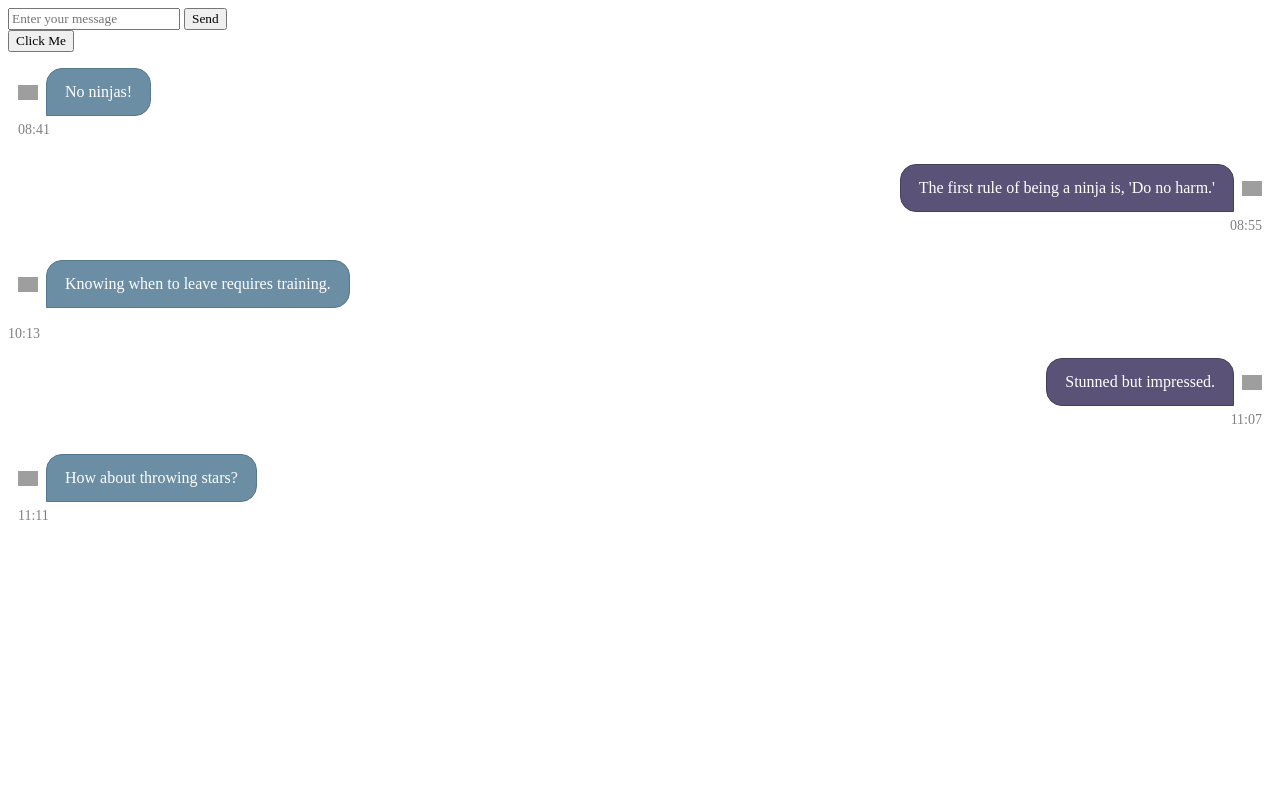
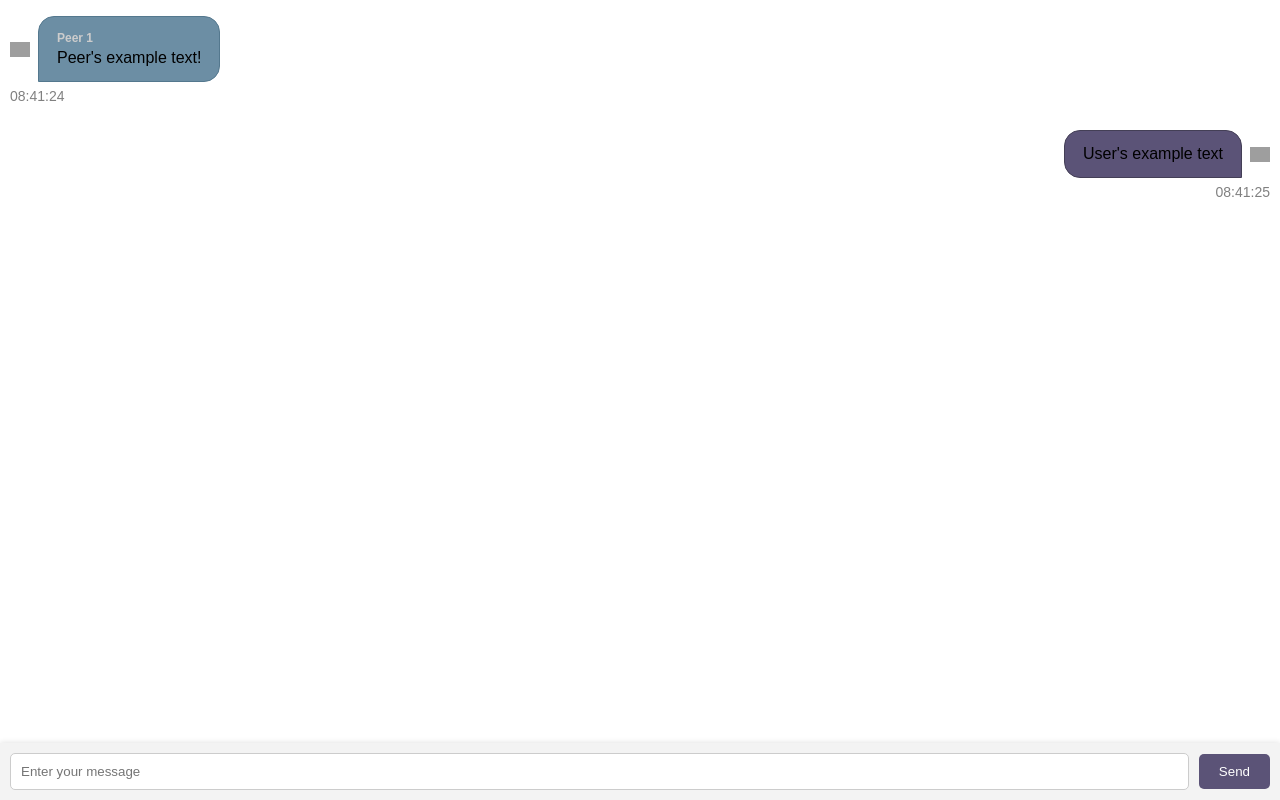
Before and after one commit to opturtio/Distributed-Chat-Service, a Flask app: page / in a window 1280 px wide. Run offline with Flask 3, Linux system fonts and the light colour scheme; grey boxes are pictures that could not be loaded.

Commit message:
created better UI

```diff
--- a/src/frontend/static/styles/chat.css
+++ b/src/frontend/static/styles/chat.css
@@ -1,26 +1,42 @@
-/* This template was used https://codepen.io/kristinak/pen/bXqayB */
+/* General styles */
+* {
+    font-family: 'Avenir', sans-serif;
+    margin: 0;
+    padding: 0;
+    box-sizing: border-box;
+}
 
-* {
-    font-family: 'Avenir';
+/* Chat container for messages */
+#chat-container {
+    padding-bottom: 70px; /* Avoid overlap with the form */
+    overflow-y: auto;
+    height: calc(100vh - 70px);
 }
+
+/* Bubble wrapper for each message */
 .bubbleWrapper {
     padding: 10px 10px;
     display: flex;
-      justify-content: flex-end;
     flex-direction: column;
-      align-self: flex-end;
-    color: #fff;
 }
+
+/* Inline container for message content */
 .inlineContainer {
     display: inline-flex;
 }
+
+/* Align own messages to the right */
 .inlineContainer.own {
     flex-direction: row-reverse;
 }
+
+/* Images for chat bubbles */
 .inlineIcon {
-    width:20px;
+    width: 20px;
     object-fit: contain;
 }
+
+/* Chat bubble styling for own messages */
 .ownBubble {
     min-width: 60px;
     max-width: 700px;
@@ -29,8 +45,9 @@
     background-color: #5b5377;
     border-radius: 16px 16px 0 16px;
     border: 1px solid #443f56;
+}
 
-  }
+/* Chat bubble styling for other messages */
 .otherBubble {
     min-width: 60px;
     max-width: 700px;
@@ -39,16 +56,75 @@
     background-color: #6C8EA4;
     border-radius: 16px 16px 16px 0;
     border: 1px solid #54788e;
+}
 
-  }
+/* Align own messages to the right */
 .own {
     align-self: flex-end;
 }
+
+/* Align other messages to the left */
 .other {
     align-self: flex-start;
 }
+
+/* Timestamps for messages */
 span.own,
-  span.other{
+span.other {
     font-size: 14px;
     color: grey;
 }
+
+/* Username styling for chat bubbles */
+.username {
+    display: block;
+    font-size: 12px;
+    font-weight: bold;
+    color: #ccc; /* Light gray for visibility */
+    margin-bottom: 4px; /* Spacing between username and message */
+}
+
+/* Adjust username color for own messages */
+.ownBubble .username {
+    color: #ddd; /* Slightly lighter gray for own messages */
+}
+
+.otherBubble .username {
+    color: #ccc; /* Slightly darker gray for other messages */
+}
+
+/* Chat form at the bottom */
+form {
+    position: fixed;
+    bottom: 0;
+    width: 100%;
+    display: flex;
+    align-items: center;
+    background: #f3f3f3;
+    padding: 10px;
+    box-shadow: 0 -1px 5px rgba(0, 0, 0, 0.1);
+}
+
+/* Input field in the form */
+form input[type="text"] {
+    flex: 1;
+    padding: 10px;
+    border-radius: 5px;
+    border: 1px solid #ccc;
+    margin-right: 10px;
+}
+
+/* Send button in the form */
+form button {
+    padding: 10px 20px;
+    background-color: #5b5377;
+    color: white;
+    border: none;
+    border-radius: 5px;
+    cursor: pointer;
+}
+
+/* Hover effect for the send button */
+form button:hover {
+    background-color: #443f56;
+}
--- a/src/frontend/templates/index.html
+++ b/src/frontend/templates/index.html
@@ -1,63 +1,40 @@
-<!-- This template was used for chat bubbles https://codepen.io/kristinak/pen/bXqayB -->
-
 <!DOCTYPE html>
 <html lang="en">
 <head>
     <meta charset="UTF-8">
     <meta name="viewport" content="width=device-width, initial-scale=1.0">
-    <title>Create Button with JavaScript</title>
+    <title>P2P Chat</title>
     <link rel="stylesheet" href="static/styles/chat.css" />
 </head>
 <body>
 
-<form id="form" method="POST">
-    <input type="text" id="message" name="message" placeholder="Enter your message">
-    <button type="submit">Send</button>
-</form>
-<div id="button-container"></div>
-
-<div class="bubbleWrapper">
-    <div class="inlineContainer">
-        <img class="inlineIcon" src="https://cdn1.iconfinder.com/data/icons/ninja-things-1/1772/ninja-simple-512.png">
-        <div class="otherBubble other">
-            No ninjas!
+    <div id="chat-container">
+        <div class="bubbleWrapper">
+            <div class="inlineContainer">
+                <img class="inlineIcon" src="https://cdn1.iconfinder.com/data/icons/ninja-things-1/1772/ninja-simple-512.png">
+                <div class="otherBubble other">
+                    <span class="username">Peer 1</span>
+                    Peer's example text!
+                </div>
+            </div>
+            <span class="other">08:41:24</span>
         </div>
-    </div><span class="other">08:41</span>
-</div>
-<div class="bubbleWrapper">
-    <div class="inlineContainer own">
-        <img class="inlineIcon" src="https://www.pinclipart.com/picdir/middle/205-2059398_blinkk-en-mac-app-store-ninja-icon-transparent.png">
-        <div class="ownBubble own">
-         The first rule of being a ninja is, 'Do no harm.'
-        </div>
-    </div><span class="own">08:55</span>
-</div>
-<div class="bubbleWrapper">
-    <div class="inlineContainer">
-        <img class="inlineIcon" src="https://cdn1.iconfinder.com/data/icons/ninja-things-1/1772/ninja-simple-512.png">
-        <div class="otherBubble other">
-            Knowing when to leave requires training.
+        <div class="bubbleWrapper">
+            <div class="inlineContainer own">
+                <img class="inlineIcon" src="https://www.pinclipart.com/picdir/middle/205-2059398_blinkk-en-mac-app-store-ninja-icon-transparent.png">
+                <div class="ownBubble own">
+                    User's example text
+                </div>
+            </div>
+            <span class="own">08:41:25</span>
         </div>
     </div>
-</div><span class="other">10:13</span>
-<div class="bubbleWrapper">
-    <div class="inlineContainer own">
-        <img class="inlineIcon" src="https://www.pinclipart.com/picdir/middle/205-2059398_blinkk-en-mac-app-store-ninja-icon-transparent.png">
-        <div class="ownBubble own">
-        Stunned but impressed.
-        </div>
-    </div><span class="own">11:07</span>
-</div>
-<div class="bubbleWrapper">
-    <div class="inlineContainer">
-        <img class="inlineIcon" src="https://cdn1.iconfinder.com/data/icons/ninja-things-1/1772/ninja-simple-512.png">
-        <div class="otherBubble other">
-            How about throwing stars?
-        </div>
-    </div><span class="other">11:11</span>
-</div>
 
-<script src="{{ url_for('static', filename='js/send_button.js') }}"></script>
+    <form id="form" method="POST">
+        <input type="text" id="message" name="message" placeholder="Enter your message">
+        <button type="submit">Send</button>
+    </form>
 
+    <script src="{{ url_for('static', filename='js/send_button.js') }}"></script>
 </body>
 </html>
```
Lines whose indentation alone changed are shown as unchanged.
